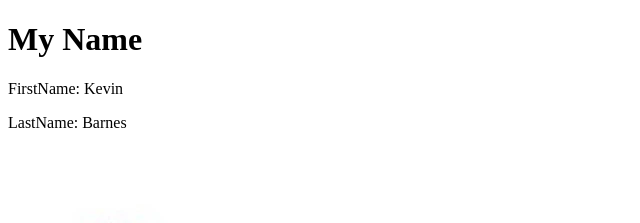
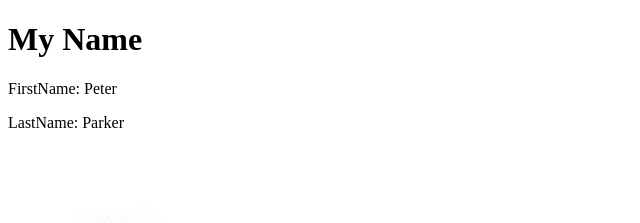
Before and after one commit to Drwby/BasicDevLab2, a plain HTML site: page index.html in a window 1280 px wide. Shown: the top 223 px of the page, 0-640 px from the left. Drawn offline with Linux system fonts and the light colour scheme.

Commit message:
The Fourth Commit

```diff
--- a/index.html
+++ b/index.html
@@ -5,8 +5,8 @@
 </head>
 <body>
 <h1>My Name</h1>
-<p>FirstName: Kevin</p>
-<p>LastName: Barnes</p>
+<p>FirstName: Peter</p>
+<p>LastName: Parker</p>
 <img src="Spoderman.png" alt="Spidy">
 </body>
 </html>
```
